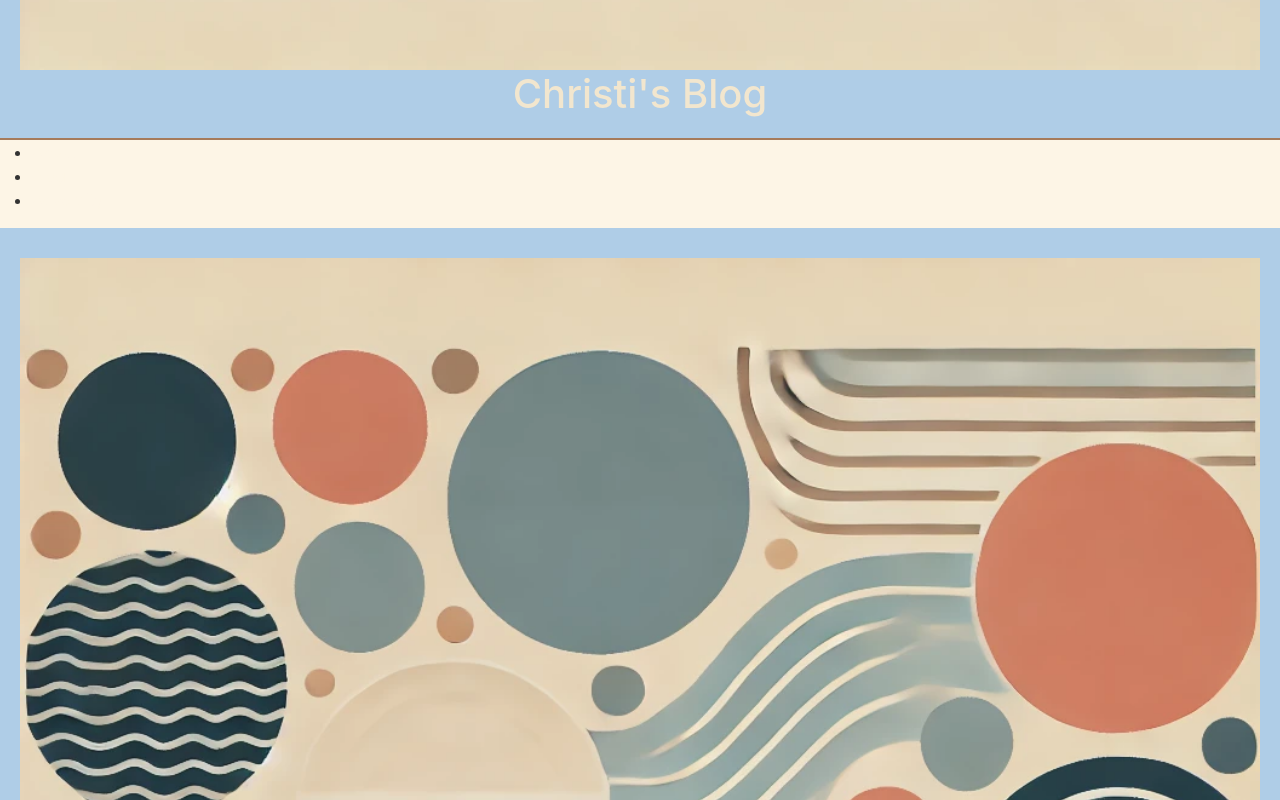
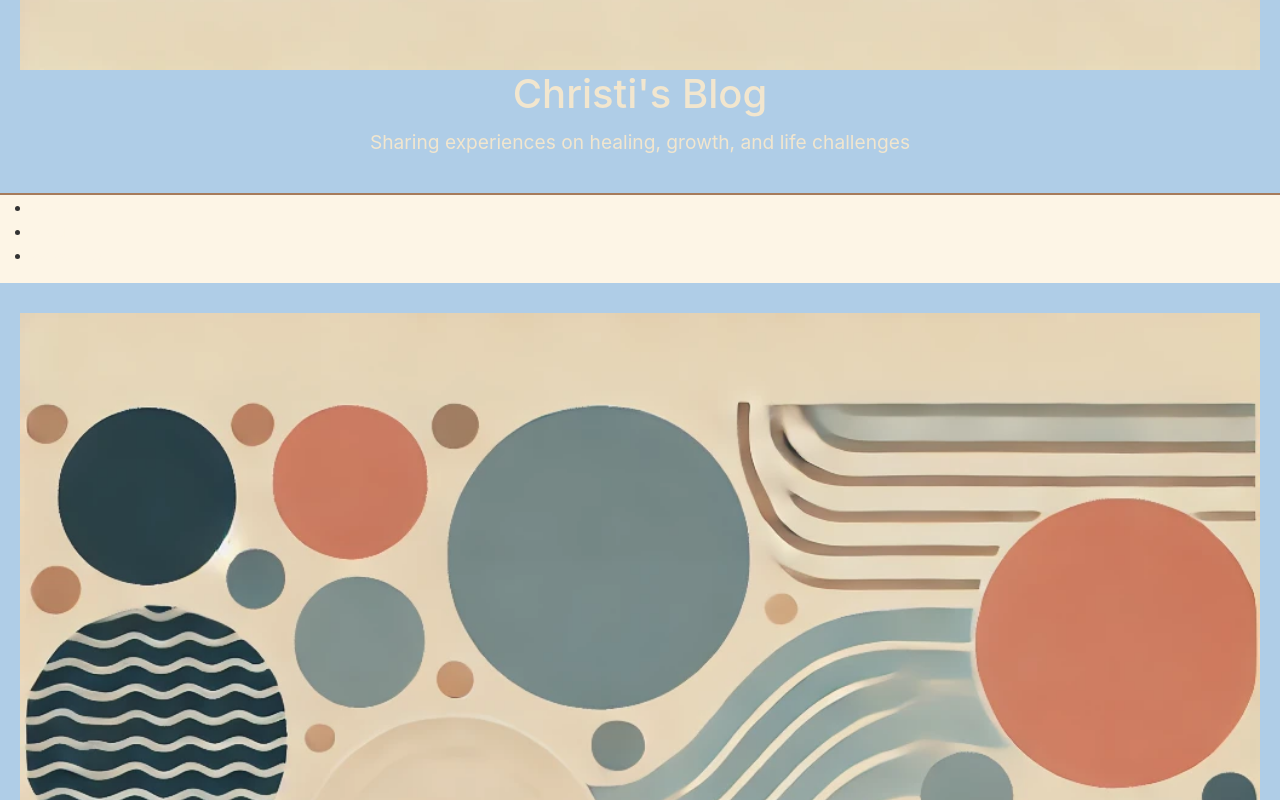
Before and after one commit to ChristiHarlow/christisblog, a React (Create React App) app: page / in a window 1280 px wide. Shown: the part 1200-2000 px from the top of the page. Built offline with nearby package versions, Linux system fonts and the light colour scheme; a web font is replaced by a local one.

Commit message:
Update Header.js

```diff
--- a/src/components/Header.js
+++ b/src/components/Header.js
@@ -6,6 +6,7 @@ function Header() {
     <header className="header">
     <img src="/images/blog-art.png" alt="Blog Art" className="header-art" /> {/* Use blog-art.png */}
       <h1 className="header-title">Christi's Blog</h1> {/* Keep it simple */}
+      <p className="header-tagline">Sharing experiences on healing, growth, and life challenges</p>
     </header>
   );
 }
```
